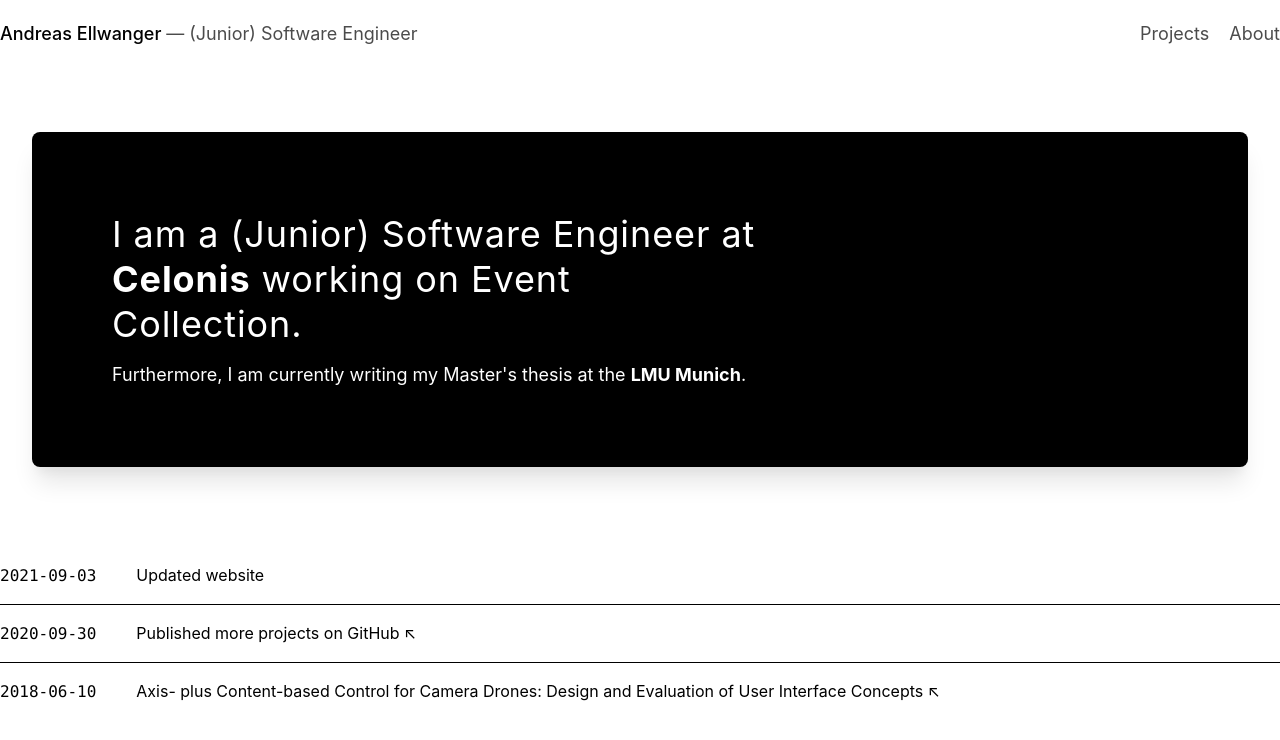
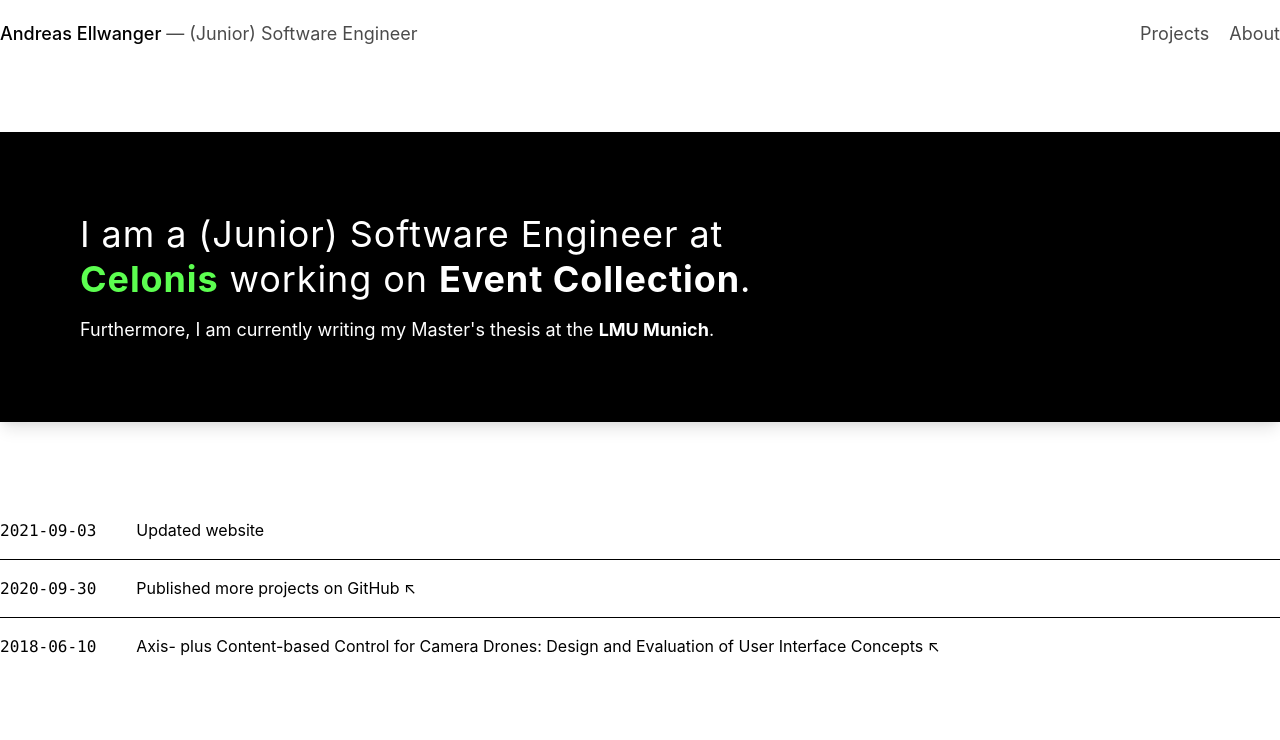
Before and after one commit to ndrsllwngr/andreasellwanger.com, a Next.js app: page / in a window 1280 px wide. Shown: the top 740 px of the page. Built offline with nearby package versions, Linux system fonts and the light colour scheme; what @tailwindcss/typography would draw is missing.

Commit message:
Panel with black background

```diff
--- a/components/panel-home.js
+++ b/components/panel-home.js
@@ -3,8 +3,8 @@ import React from "react";
 export const PanelHome = () => {
   return (
     <div className="bg-white">
-      <div className="max-w-7xl mx-auto py-16 px-4 sm:px-6 lg:px-8">
-        <div className="bg-black text-white rounded-lg shadow-xl overflow-hidden lg:grid lg:grid-cols-3 lg:gap-4">
+      <div className="max-w-7xl mx-auto py-16">
+        <div className="bg-black text-white shadow-lg overflow-hidden lg:grid lg:grid-cols-3 lg:gap-4">
           <div className="pt-10 pb-12 px-6 sm:pt-16 sm:px-16 lg:py-16 lg:pr-0 xl:py-20 xl:px-20 col-span-2">
             <div className="lg:self-center">
               <h2 className="text-3xl sm:text-4xl tracking-wide font-sans leading-tight md:leading-tight">
@@ -12,7 +12,7 @@ export const PanelHome = () => {
                 href="https://www.celonis.com"
               >
                 Celonis
-              </HeroLink> working on Event Collection.
+              </HeroLink> working on <span className="font-bold">Event Collection</span>.
               </h2>
               <p className='mt-4 text-lg leading-6'>Furthermore, I am currently writing my Master's thesis at the <a
                 href="https://www.uni-muenchen.de/"
@@ -39,7 +39,7 @@ const HeroLink = ({children, href}) => {
   return (
     <a
       href={href}
-      className="hover:bg-celonis hover:text-black rounded-md px-2 -mx-2 font-bold text-white"
+      className="hover:bg-celonis hover:text-black rounded-md px-2 -mx-2 font-bold text-celonis"
     >
       {children}
     </a>
```
